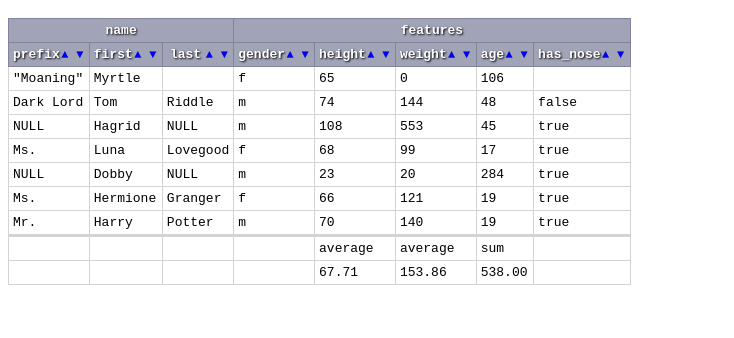
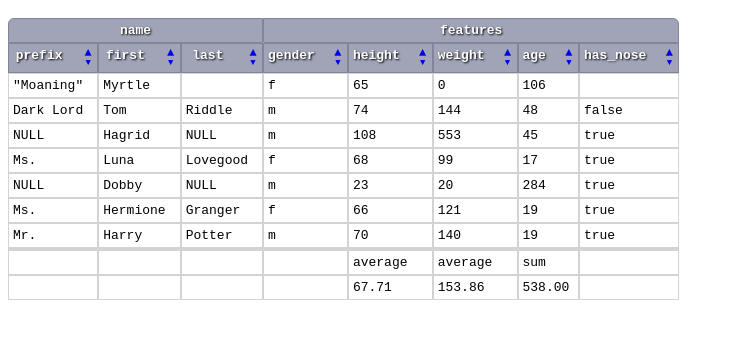
Before and after one commit to rpanos/Excel-using-backbone, a plain HTML site: page index.html in a window 1280 px wide. Shown: the part 48-386 px from the top of the page, without its empty margins (0-734 px from the left). Drawn offline with Linux system fonts and the light colour scheme.

Commit message:
clean and style

```diff
--- a/css/style.css
+++ b/css/style.css
@@ -70,14 +70,23 @@ button.custom-filter {
   margin-bottom: 0.3em;
 }
 
-th .sort-arrows {
-  width: 25px;
-  float: right;
+table {
+  border-collapse: separate;
 }
 
-th .sort-arrows .up,
+th .sort-arrows {
+  width: 10px;
+  float: right;
+  margin-left: 18px;
+}
+
+th .sort-arrows .up {
+  font-size: 12px;
+  line-height: 10px;
+}
 th .sort-arrows .down {
-  font-size: 12px;
+  font-size: 9px;
+  line-height: 10px;
 }
 
 tr.data-row td,
@@ -90,6 +99,31 @@ tr.aggregateHeader td
 }
 tr.aggregateHeader td {
   border-top: 3px solid #D3D3D3;
+}
+
+td {
+  border: 1px solid #f6f6f6;
+
+  /*black;*/
+}
+
+td span {
+  margin-right: 10px; /*min space to righ border*/
+}
+
+
+
+.header.sections {
+  border-top-right-radius: 6px;
+  border-top-left-radius: 6px;
+}
+
+.section-header:last-child {
+  border-top-right-radius: 6px;
+}
+
+.section-header:first-child {
+  border-top-left-radius: 6px;
 }
 
 /*border: 1px solid rgb(129, 132, 155);*/
--- a/js/example.js
+++ b/js/example.js
@@ -4,7 +4,6 @@
     TODO -
 
       TOP:
-        if the model is updating, why is it rendering wrong?
 
       linting
       arrow styles
--- a/js/supertable.js
+++ b/js/supertable.js
@@ -15,11 +15,11 @@
       });
 
       // move to events list? todo make this work!
-      this.on('change', this.redrawModel)
+      // this.on('change', this.redrawModel)
     },
-    redrawModel: function() {
-      console.log('redrawModelredrawModelredrawModel');
-    },
+    // redrawModel: function() {
+    //   console.log('redrawModelredrawModelredrawModel');
+    // },
     doTransforms: function() {
       var newRows = _.clone(this.originalRows);
       if (!_.isUndefined(this.currentSortArgs)) {
@@ -54,7 +54,6 @@
         return rows;
       };
     },
-      // When used?  in aggregation!
     values: function(section, attr) {
       return _.chain(this.get("rows")).pluck(section).pluck(attr).value();
     },
@@ -120,14 +119,16 @@
       // <span class="icon-sortable">&#9650;<br>&#9660;</span>
       // <%= name %>
     template: _.template('<a class="name"><%= name %></a> \
-     <div class="sort-arrows"><a class="up" href="#">&#9650;</a> \
-      <a class="down" href="#">&#9660;</a></div>'),
+     <div class="sort-arrows">\
+     <a class="up" href="#">&#x25B2;</a> \
+      <a class="down" href="#">&#x25BC;</a></div>\
+      '),
       // 9660
       // up
     //   &#9650;
     // &#9660;
       // <a class="up" href="#">^</a> \
-      // <a class="down" href="#">v</a>'),
+      // <a class="down" href="#">v</a>'),   &#9650;     &#9660;
     events: {
       "click .up": "sortAsc",
       "click .down": "sortDesc",
@@ -143,14 +144,14 @@
 
   var DataCellView = Supertable.DataCellView = BaseView.extend({
     tagName: "td",
-    // className: "display-only", // todo have another class?
+    // className: "display-only", // todo try this default?
     template: _.template('<span></span>' +  // <%= val %>  ??
         '<input class="data-input display-only" type="text"/>'),
     initialize: function(options) {
       if (options.section) {
         this.options.section = options.section;
       }
-      // todo confirm we need both
+      // todo confirm we need both - probably!
         _.bindAll(this, 'updateModel');
         _.bindAll(this, 'render');
         this.render();
@@ -191,7 +192,8 @@
     keyPressEventHandler : function(event){
       console.log('keyPressEventHandler');
       var code = event.keyCode || event.which;
-      if(code == 13){ //todo add more means to update!
+      // todo add more means to trigger the updateModel event
+      if(code == 13){
           this.updateModel();
       }
     }
@@ -199,7 +201,7 @@
 
   var RowView = Supertable.RowView = BaseView.extend({
     tagName: "tr",
-    className: "data-row",
+    className: "data-row", // 761
     assignOptions: true,
     initialize: function(options) {
       this.options = {
@@ -273,8 +275,8 @@
 
       BaseView.prototype.render.apply(this); //?
       _.each(that.options.schema.sections, _.bind(function(section) { //err?
-        // HEADER HEADER
-        var th = $('<th>').text(section.name).attr("colspan", section.attributes.length);
+        // HEADER section only
+        var th = $('<th class="section-header">').text(section.name).attr("colspan", section.attributes.length);
         this.$('.sections').append(th);
 
         _.each(section.attributes, _.bind(function(attr) {
@@ -283,7 +285,7 @@
             section: section.name
           }));
           // just for test - would move
-          this.model.giveAggregation(section.name, attr.name);
+          // this.model.giveAggregation(section.name, attr.name);
 
           this.attributeConfigs.push(attributeConfig);
           var headerView = new HeaderCellView({model: attributeConfig});
@@ -338,12 +340,12 @@
     renderAggregateValuesRows: function() {
       var that=this, td, aggVal; // todo check common solution
       this.$("tr.aggregateValue").empty(); //clear all but not the row!
-      _.each(that.options.schema.sections, _.bind(function(section) { //err?
+      _.each(that.options.schema.sections, _.bind(function(section) {
         _.each(section.attributes, _.bind(function(attr) {
           console.log('renderAggregateValuesRows  attr: ', attr);
           if (attr.aggregateType) {
             aggVal = this.model.giveAggregation(section.name, attr.name, attr.type, attr.aggregateType);
-            td = $('<td>').text(aggVal.toFixed(2));  // add a class?
+            td = $('<td>').text(aggVal.toFixed(2));  // todo add a class?
           } else {
             td = $('<td>'); // add a class?
           }
```
